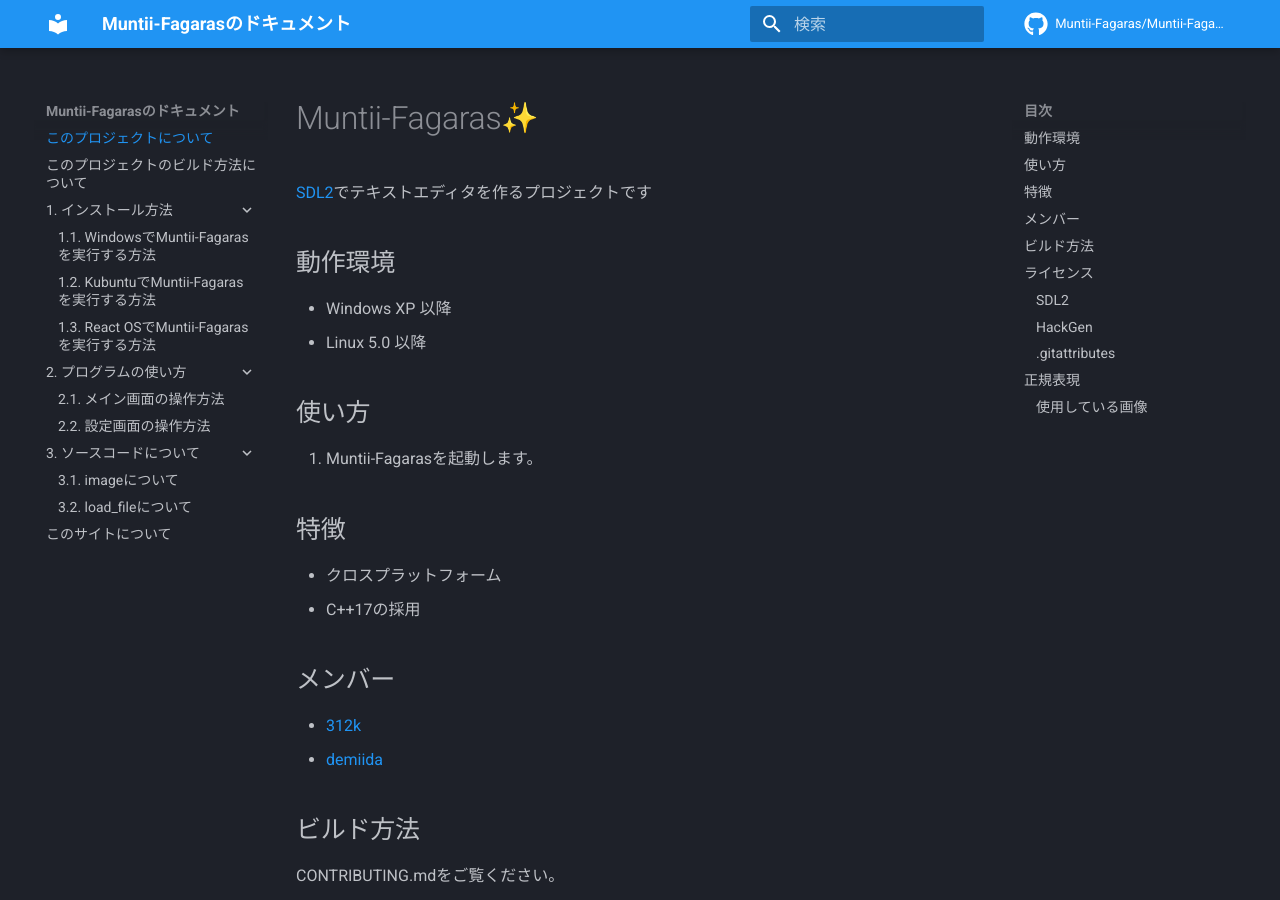
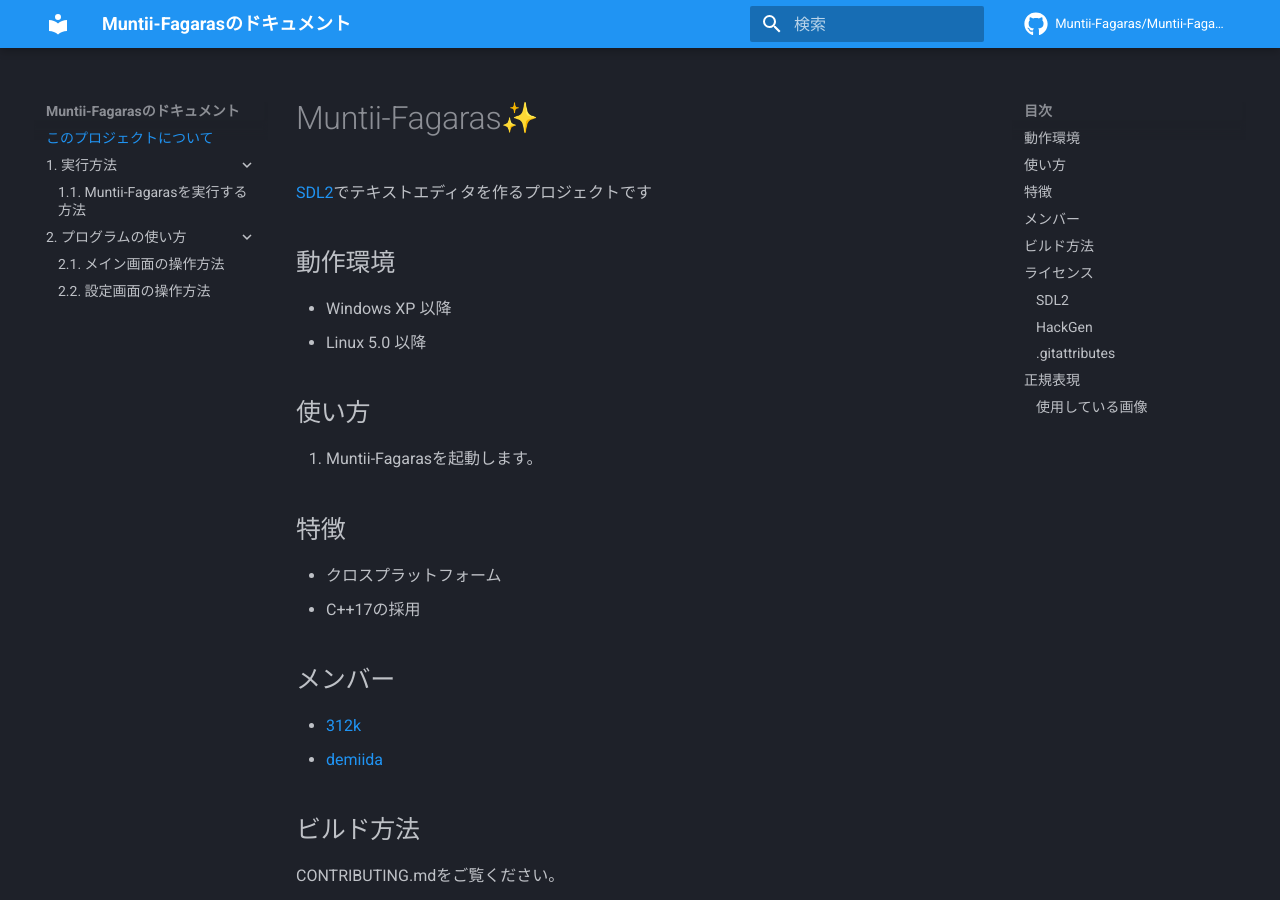
Before and after one commit to Muntii-Fagaras/Muntii-Fagaras.github.io, an MkDocs documentation site: the page built from docs/README.md, in a window 1280 px wide and 900 px high. Built offline with MkDocs 1.6.1 and Material for MkDocs 9.7.7, drawn with Linux system fonts in a browser that asks for light colours; emoji names are drawn with the system emoji font; comment, search, counter and statistics services are not loaded; the version menu is left out.

Commit message:
Update mkdocs.yml

```diff
--- a/mkdocs.yml
+++ b/mkdocs.yml
@@ -39,21 +39,13 @@
 
 nav:
   - このプロジェクトについて: README.md
-  - このプロジェクトのビルド方法について: CONTRIBUTING.md
-  - 1. インストール方法:
-      - 1.1. WindowsでMuntii-Fagarasを実行する方法: instruction/how_to_run/main.md
-      - 1.2. KubuntuでMuntii-Fagarasを実行する方法: instruction/how_to_run/kubuntu.md
-      - 1.3. React OSでMuntii-Fagarasを実行する方法: instruction/how_to_run/reactos.md
+  - 1. 実行方法:
+      - 1.1. Muntii-Fagarasを実行する方法: instruction/how_to_run/main.md
   - 2. プログラムの使い方:
       - 2.1. メイン画面の操作方法 : instruction/manual/main.md
       - 2.2. 設定画面の操作方法:  instruction/manual/setting.md
-  - 3. ソースコードについて:
-      - 3.1. imageについて: description/image.md
-      - 3.2. load_fileについて: description/load_file.md
-  - このサイトについて: このサイトについて.md
 plugins:
   - git-revision-date
-  - git-authors
   - tags
   - with-pdf:
      cover: true
```
